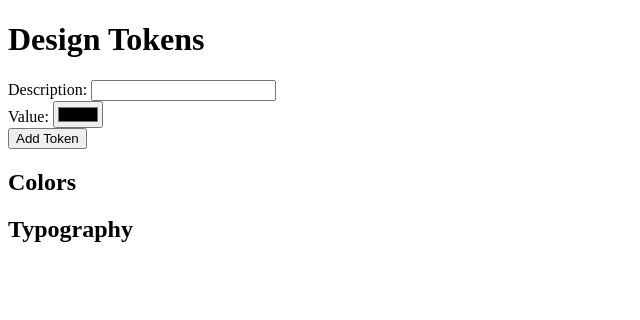
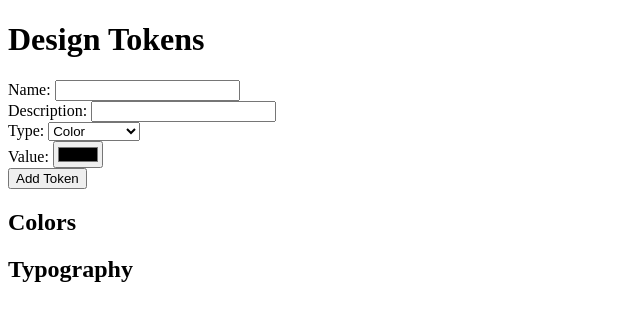
Before and after one commit to Echo5414/svelte-designtokens, a SvelteKit app in the folder frontend/: page / in a window 1280 px wide. Shown: the top 320 px of the page, without its empty margins (0-640 px from the left). Built offline with nearby package versions, Linux system fonts and the light colour scheme.

Commit message:
Beschreibung deiner Änderungen

```diff
--- a/frontend/src/components/TokenForm.svelte
+++ b/frontend/src/components/TokenForm.svelte
@@ -1,63 +1,146 @@
-<script>
+<script lang="ts">
   import { tokens } from '../stores/tokens';
   import { v4 as uuidv4 } from 'uuid';
 
-  let type = 'color'; // or 'typography'
-  let newToken = {
-    $type: type,
+  type ColorToken = {
+    $type: 'color';
+    $description: string | null;
+    $value: string;
+    $extensions: {
+      name: string;
+    } | null;
+  };
+
+  type TypographyToken = {
+    $type: 'typography';
+    $description: string | null;
+    $value: {
+      'font-family': string;
+      'font-size': string;
+      'font-weight': number;
+      'line-height': number | string;
+      'letter-spacing': string;
+    };
+    $extensions: {
+      name: string;
+    } | null;
+  };
+
+  type Token = ColorToken | TypographyToken;
+
+  let type: 'color' | 'typography' = 'color';
+
+  let newToken: Token;
+
+  let name: string = '';
+  let colorValue: string = '#000000';  // Default color value
+  let typographyValue: TypographyToken['$value'] = {
+    'font-family': '',
+    'font-size': '',
+    'font-weight': 400,
+    'line-height': 1.2,
+    'letter-spacing': '0px'
+  };
+
+  const initializeNewToken = (tokenType: 'color' | 'typography') => {
+    name = '';
+    if (tokenType === 'color') {
+      newToken = {
+        $type: 'color',
         $description: '',
-    $value: type === 'color' ? '' : {
+        $value: '#000000',  // Default color value
+        $extensions: { name: '' }
+      } as ColorToken;
+      colorValue = '#000000';  // Default color value
+    } else {
+      newToken = {
+        $type: 'typography',
+        $description: '',
+        $value: {
           'font-family': '',
           'font-size': '',
           'font-weight': 400,
           'line-height': 1.2,
           'letter-spacing': '0px'
         },
-    $extensions: null
+        $extensions: { name: '' }
+      } as TypographyToken;
+      typographyValue = {
+        'font-family': '',
+        'font-size': '',
+        'font-weight': 400,
+        'line-height': 1.2,
+        'letter-spacing': '0px'
+      };
+    }
   };
 
+  // Initialize newToken with default type
+  initializeNewToken(type);
+
   function addToken() {
-    tokens.update(currentTokens => {
+    if (newToken.$extensions) {
+      newToken.$extensions.name = name;
+    }
+    if (newToken.$type === 'color') {
+      newToken.$value = colorValue;
+    } else {
+      newToken.$value = typographyValue;
+    }
+    tokens.update((currentTokens) => {
       const id = uuidv4();
       currentTokens[type][id] = newToken;
       return currentTokens;
     });
+    initializeNewToken(type); // Reset the form
   }
 </script>
 
 <form on:submit|preventDefault={addToken}>
   <div>
-    <label>Description:</label>
-    <input type="text" bind:value={newToken.$description} />
+    <label for="name">Name:</label>
+    <input type="text" id="name" bind:value={name} />
+  </div>
+  <div>
+    <label for="description">Description:</label>
+    <input type="text" id="description" bind:value={newToken.$description} />
   </div>
 
-  {#if type === 'color'}
   <div>
-    <label>Value:</label>
-    <input type="color" bind:value={newToken.$value} />
+    <label for="type">Type:</label>
+    <select id="type" bind:value={type} on:change={() => initializeNewToken(type)}>
+      <option value="color">Color</option>
+      <option value="typography">Typography</option>
+    </select>
+  </div>
+
+  {#if newToken.$type === 'color'}
+  <div>
+    <label for="colorValue">Value:</label>
+    <input type="color" id="colorValue" bind:value={colorValue} />
   </div>
   {/if}
 
-  {#if type === 'typography'}
+  {#if newToken.$type === 'typography'}
   <div>
-    <label>Font Family:</label>
-    <input type="text" bind:value={newToken.$value['font-family']} />
+    <label for="fontFamily">Font Family:</label>
+    <input type="text" id="fontFamily" bind:value={typographyValue['font-family']} />
   </div>
   <div>
-    <label>Font Size:</label>
-    <input type="text" bind:value={newToken.$value['font-size']} />
+    <label for="fontSize">Font Size:</label>
+    <input type="text" id="fontSize" bind:value={typographyValue['font-size']} />
   </div>
   <div>
-    <label>Font Weight:</label>
-    <input type="number" bind:value={newToken.$value['font-weight']} />
+    <label for="fontWeight">Font Weight:</label>
+    <input type="number" id="fontWeight" bind:value={typographyValue['font-weight']} />
   </div>
   <div>
-    <label>Line Height:</label>
-    <input type="text" bind:value={newToken.$value['line-height']} />
+    <label for="lineHeight">Line Height:</label>
+    <input type="text" id="lineHeight" bind:value={typographyValue['line-height']} />
   </div>
   <div>
-    <label>Letter Spacing:</label>
-    <input type="text" bind:value={newToken.$value['letter-spacing']} />
+    <label for="letterSpacing">Letter Spacing:</label>
+    <input type="text" id="letterSpacing" bind:value={typographyValue['letter-spacing']} />
   </div>
   {/if}
 
--- a/frontend/src/routes/+page.svelte
+++ b/frontend/src/routes/+page.svelte
@@ -1,14 +1,47 @@
-<script>
+<script lang="ts">
   import { tokens } from '../stores/tokens';
   import ColorToken from '../components/ColorToken.svelte';
   import TypographyToken from '../components/TypographyToken.svelte';
   import TokenForm from '../components/TokenForm.svelte';
+  import type { Writable } from 'svelte/store';
 
-  let currentTokens;
+  interface ColorToken {
+    $type: 'color';
+    $description: string | null;
+    $value: string;
+    $extensions: Record<string, any> | null;
+  }
 
-  $: tokens.subscribe(value => {
+  interface TypographyToken {
+    $type: 'typography';
+    $description: string | null;
+    $value: {
+      'font-family': string;
+      'font-size': string;
+      'font-weight': number;
+      'line-height': string | number;
+      'letter-spacing': string;
+    };
+    $extensions: Record<string, any> | null;
+  }
+
+  interface Tokens {
+    color: Record<string, ColorToken>;
+    typography: Record<string, TypographyToken>;
+  }
+
+  let currentTokens: Tokens;
+
+  $: tokens.subscribe((value: Tokens) => {
     currentTokens = value;
   });
+
+  function deleteToken(id: string, tokenType: 'color' | 'typography') {
+    tokens.update((currentTokens) => {
+      delete currentTokens[tokenType][id];
+      return currentTokens;
+    });
+  }
 </script>
 
 <main>
@@ -18,11 +51,17 @@
 
   <h2>Colors</h2>
   {#each Object.entries(currentTokens.color) as [id, token]}
-    <ColorToken {id} {token} />
+    <div>
+      <ColorToken {id} {token} />
+      <button on:click={() => deleteToken(id, 'color')}>Delete</button>
+    </div>
   {/each}
 
   <h2>Typography</h2>
   {#each Object.entries(currentTokens.typography) as [id, token]}
-    <TypographyToken {id} {token} />
+    <div>
+      <TypographyToken {id} {token} />
+      <button on:click={() => deleteToken(id, 'typography')}>Delete</button>
+    </div>
   {/each}
 </main>
```
Also changed, not shown: frontend/package.json (+8 -5 lines), 1 other file (tests, documents, lock files or other folders). Lines whose indentation alone changed are shown as unchanged.
